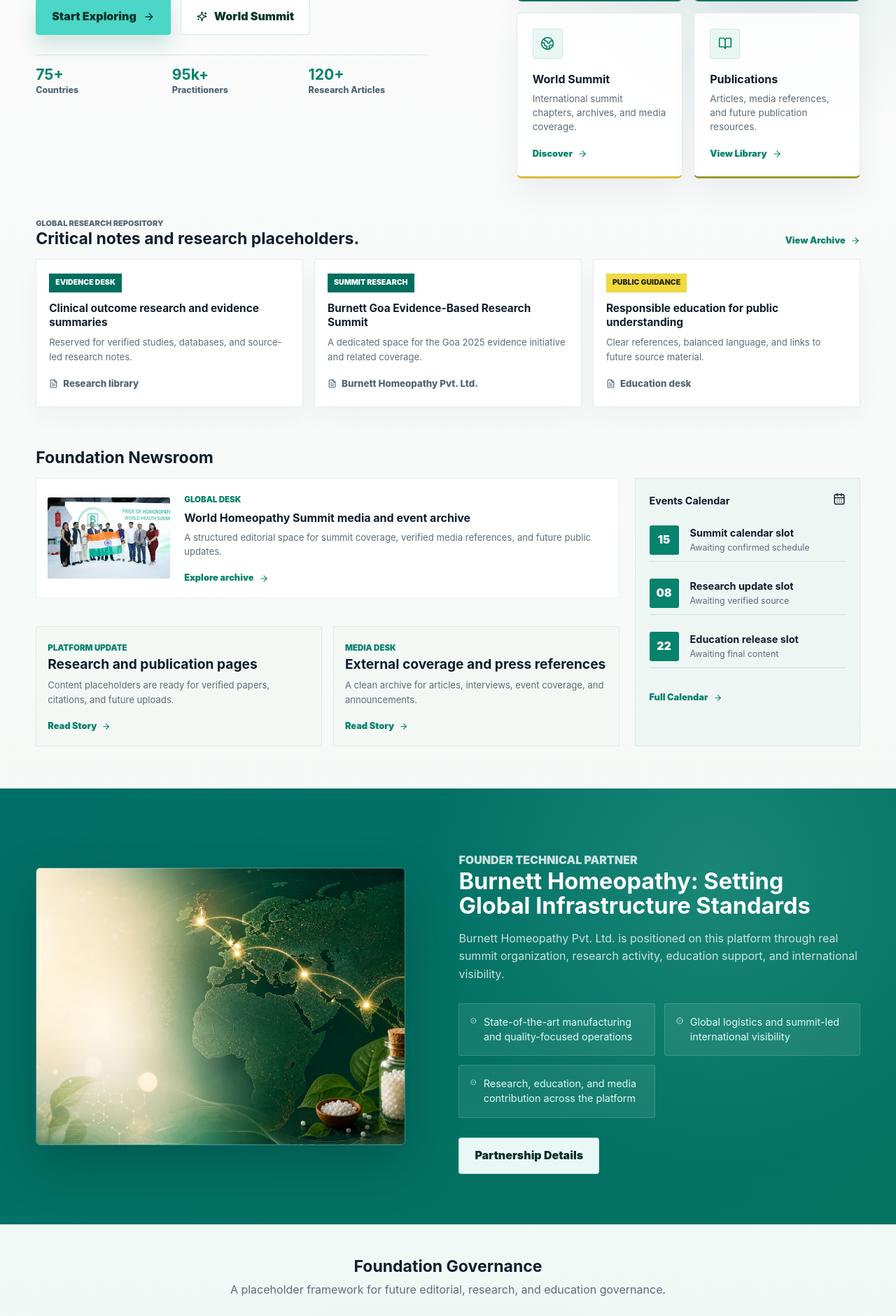
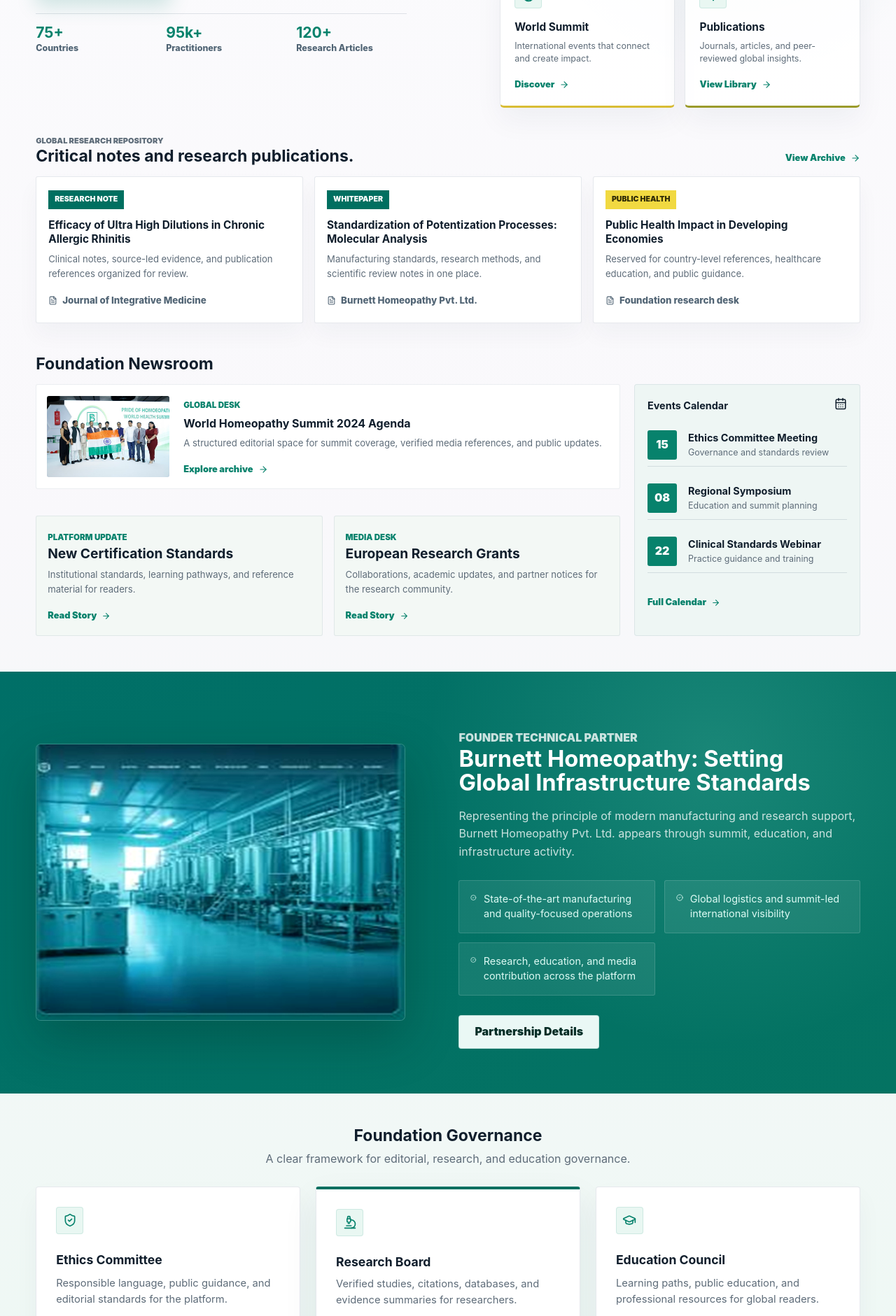
Before and after one commit to anshh00/global-Homeopathy, a React (Vite) app: page / in a window 1280 px wide. Shown: the part 360-2241 px from the top of the page at 70% size. Built offline with nearby package versions, Linux system fonts and the light colour scheme.

Commit message:
Refine homepage to match Stitch reference

```diff
--- a/src/pages/HomePage.jsx
+++ b/src/pages/HomePage.jsx
@@ -8,10 +8,7 @@
   FlaskConical,
   Globe2,
   GraduationCap,
-  Landmark,
   Microscope,
-  Newspaper,
-  Search,
   ShieldCheck,
   Sparkles,
   Users,
@@ -22,7 +19,7 @@
   {
     icon: FlaskConical,
     title: "Research Center",
-    text: "A gateway into evidence, studies, and research discussions.",
+    text: "Advancing global studies, trials, and publications.",
     action: "Explore",
     to: "/research",
     tone: "teal",
@@ -30,7 +27,7 @@
   {
     icon: Users,
     title: "Global Leaders",
-    text: "Leadership profiles and contributors shaping global homeopathy.",
+    text: "Uniting visionary leaders and experts.",
     action: "Meet Leaders",
     to: "/leaders",
     tone: "navy",
@@ -38,7 +35,7 @@
   {
     icon: Globe2,
     title: "World Summit",
-    text: "International summit chapters, archives, and media coverage.",
+    text: "International events that connect and create impact.",
     action: "Discover",
     to: "/summit",
     tone: "gold",
@@ -46,7 +43,7 @@
   {
     icon: BookOpen,
     title: "Publications",
-    text: "Articles, media references, and future publication resources.",
+    text: "Journals, articles, and peer-reviewed global insights.",
     action: "View Library",
     to: "/media",
     tone: "olive",
@@ -61,48 +58,48 @@
 
 const researchItems = [
   {
-    label: "Evidence Desk",
-    title: "Clinical outcome research and evidence summaries",
-    text: "Reserved for verified studies, databases, and source-led research notes.",
-    meta: "Research library",
+    label: "Research Note",
+    title: "Efficacy of Ultra High Dilutions in Chronic Allergic Rhinitis",
+    text: "Clinical notes, source-led evidence, and publication references organized for review.",
+    meta: "Journal of Integrative Medicine",
   },
   {
-    label: "Summit Research",
-    title: "Burnett Goa Evidence-Based Research Summit",
-    text: "A dedicated space for the Goa 2025 evidence initiative and related coverage.",
+    label: "Whitepaper",
+    title: "Standardization of Potentization Processes: Molecular Analysis",
+    text: "Manufacturing standards, research methods, and scientific review notes in one place.",
     meta: "Burnett Homeopathy Pvt. Ltd.",
   },
   {
-    label: "Public Guidance",
-    title: "Responsible education for public understanding",
-    text: "Clear references, balanced language, and links to future source material.",
-    meta: "Education desk",
+    label: "Public Health",
+    title: "Public Health Impact in Developing Economies",
+    text: "Reserved for country-level references, healthcare education, and public guidance.",
+    meta: "Foundation research desk",
   },
 ];
 
 const newsroomItems = [
   {
     tag: "Summit Desk",
-    title: "World Homeopathy Summit archive",
-    text: "A central place for summit chapters, speaker references, galleries, and media links.",
+    title: "World Homeopathy Summit 2024 Agenda",
+    text: "Planning and reference space for keynote sessions, summit notes, and public reports.",
     image: "/images/summit-global-stage.jpg",
   },
   {
     tag: "Platform Update",
-    title: "Research and publication pages",
-    text: "Content placeholders are ready for verified papers, citations, and future uploads.",
+    title: "New Certification Standards",
+    text: "Institutional standards, learning pathways, and reference material for readers.",
   },
   {
     tag: "Media Desk",
-    title: "External coverage and press references",
-    text: "A clean archive for articles, interviews, event coverage, and announcements.",
+    title: "European Research Grants",
+    text: "Collaborations, academic updates, and partner notices for the research community.",
   },
 ];
 
 const calendarItems = [
-  { date: "15", label: "Summit calendar slot", note: "Awaiting confirmed schedule" },
-  { date: "08", label: "Research update slot", note: "Awaiting verified source" },
-  { date: "22", label: "Education release slot", note: "Awaiting final content" },
+  { date: "15", label: "Ethics Committee Meeting", note: "Governance and standards review" },
+  { date: "08", label: "Regional Symposium", note: "Education and summit planning" },
+  { date: "22", label: "Clinical Standards Webinar", note: "Practice guidance and training" },
 ];
 
 const infrastructurePoints = [
@@ -115,20 +112,20 @@
   {
     icon: ShieldCheck,
     title: "Ethics Committee",
-    text: "A future area for responsible language, public guidance, and editorial standards.",
+    text: "Responsible language, public guidance, and editorial standards for the platform.",
     action: "Documents",
   },
   {
     icon: Microscope,
     title: "Research Board",
-    text: "A future area for verified studies, citations, databases, and evidence summaries.",
+    text: "Verified studies, citations, databases, and evidence summaries for researchers.",
     action: "Research",
     featured: true,
   },
   {
     icon: GraduationCap,
     title: "Education Council",
-    text: "A future area for learning paths, public education, and professional resources.",
+    text: "Learning paths, public education, and professional resources for global readers.",
     action: "Curriculum",
   },
 ];
@@ -221,7 +218,7 @@
         <div className="stitch-section-head">
           <div>
             <p className="stitch-kicker">Global Research Repository</p>
-            <h2 id="repository-heading">Critical notes and research placeholders.</h2>
+          <h2 id="repository-heading">Critical notes and research publications.</h2>
           </div>
           <Link to="/research">
             View Archive <ArrowRight size={14} />
@@ -243,10 +240,10 @@
             <img src="/images/summit-global-stage.jpg" alt="World Homeopathy Summit delegates" />
             <div>
               <span>Global Desk</span>
-              <h3>World Homeopathy Summit media and event archive</h3>
+              <h3>World Homeopathy Summit 2024 Agenda</h3>
               <p>
                 A structured editorial space for summit coverage, verified media references,
-                and future public updates.
+                and public updates.
               </p>
               <Link to="/media">
                 Explore archive <ArrowRight size={14} />
@@ -290,14 +287,14 @@
 
       <section className="stitch-burnett-band">
         <div className="stitch-burnett-visual">
-          <img src="/images/summit-world-map-hero-4k.jpg" alt="Global homeopathy summit network map" />
+          <img src="/images/stitch-burnett-lab-reference.jpg" alt="Manufacturing and research infrastructure visual" />
         </div>
         <div className="stitch-burnett-copy">
           <p className="stitch-kicker">Founder Technical Partner</p>
           <h2>Burnett Homeopathy: Setting Global Infrastructure Standards</h2>
           <p>
-            Burnett Homeopathy Pvt. Ltd. is positioned on this platform through real summit
-            organization, research activity, education support, and international visibility.
+            Representing the principle of modern manufacturing and research support, Burnett
+            Homeopathy Pvt. Ltd. appears through summit, education, and infrastructure activity.
           </p>
           <div className="stitch-burnett-points">
             {infrastructurePoints.map((point) => (
@@ -317,7 +314,7 @@
         <div className="stitch-centered-head">
           <h2 id="governance-heading">Foundation Governance</h2>
           <p>
-            A placeholder framework for future editorial, research, and education governance.
+            A clear framework for editorial, research, and education governance.
           </p>
         </div>
 
```
Also changed, not shown: public/images/stitch-burnett-lab-reference.jpg (added), src/styles.css.
